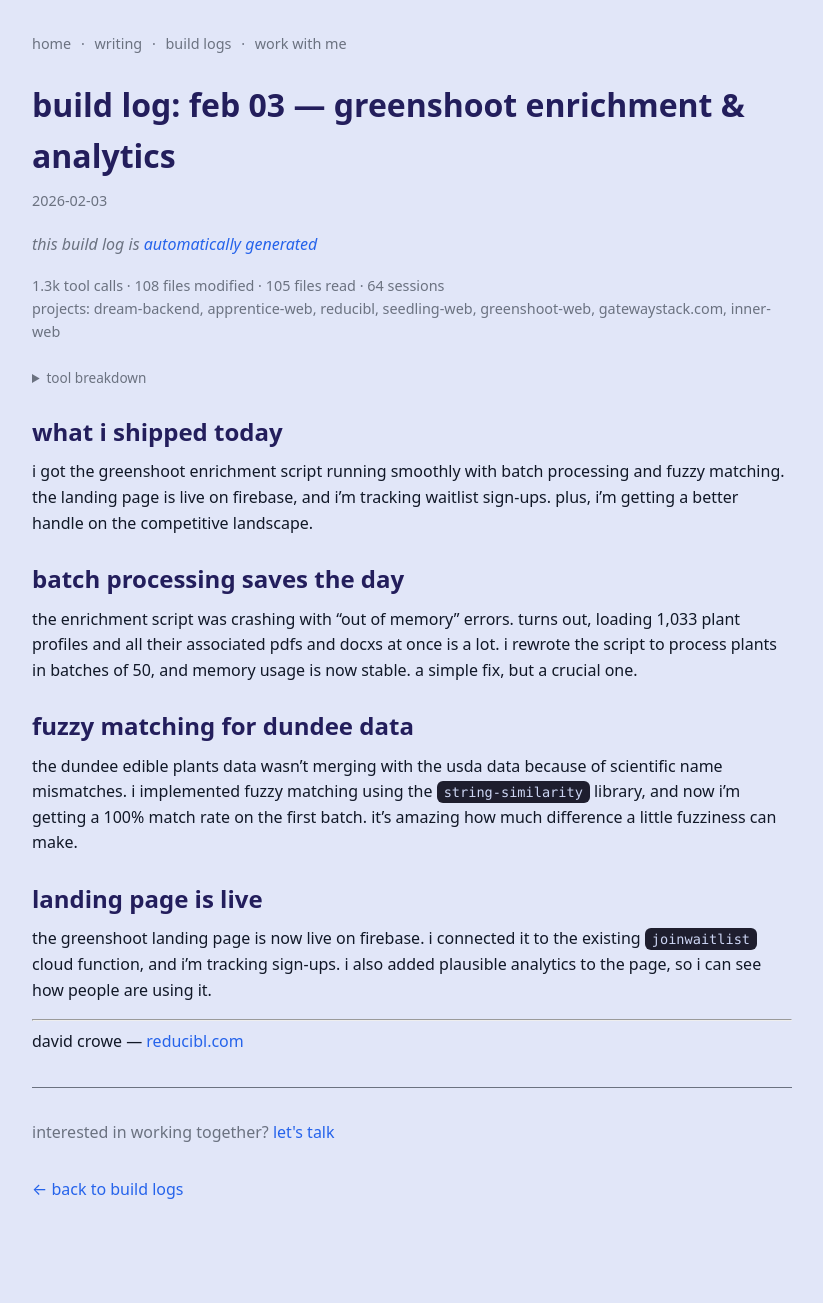
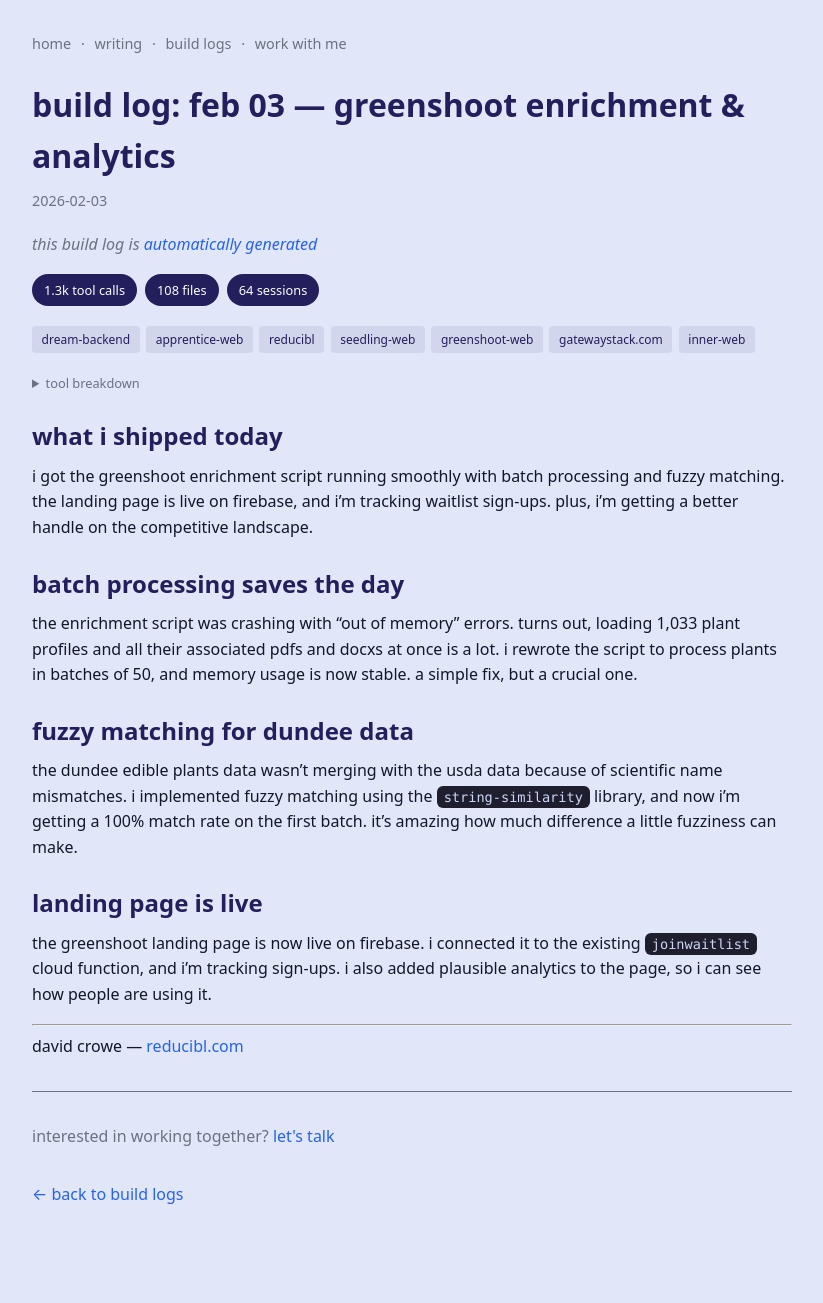
Before and after one commit to davidcrowe/reducibl.com, a Jekyll site: the page built from _posts/2026-02-03-build-log.md, in a window 1280 px wide. Shown: the whole page, without its empty margins (228-1051 px from the left). Built offline with Jekyll 4.4.1, drawn with Linux system fonts in a browser that asks for light colours.

Commit message:
style stats with pills and bar chart visualization

```diff
--- a/_layouts/post.html
+++ b/_layouts/post.html
@@ -11,19 +11,35 @@ layout: default
       this build log is <a href="{{ '/buildlogs' | relative_url }}">automatically generated</a>
     </p>
     {% if page.toolCallCount %}
-    <p style="color: var(--muted); font-size: 0.9rem; margin-bottom: 1.5rem;">
-      {{ page.toolCallCount | divided_by: 1000.0 | round: 1 }}k tool calls
-      {% if page.filesWrittenCount %} · {{ page.filesWrittenCount }} files modified{% endif %}
-      {% if page.filesReadCount %} · {{ page.filesReadCount }} files read{% endif %}
-      {% if page.sessionCount %} · {{ page.sessionCount }} sessions{% endif %}
-      {% if page.projectsWorkedOn %}<br/>projects: {{ page.projectsWorkedOn | join: ", " }}{% endif %}
-    </p>
+    <div style="display: flex; flex-wrap: wrap; gap: 0.5rem; margin-bottom: 1.25rem;">
+      <span style="background: var(--heading, #231E5C); color: white; padding: 0.35rem 0.75rem; border-radius: 2rem; font-size: 0.8rem; font-weight: 500;">{{ page.toolCallCount | divided_by: 1000.0 | round: 1 }}k tool calls</span>
+      {% if page.filesWrittenCount %}<span style="background: var(--heading, #231E5C); color: white; padding: 0.35rem 0.75rem; border-radius: 2rem; font-size: 0.8rem; font-weight: 500;">{{ page.filesWrittenCount }} files</span>{% endif %}
+      {% if page.sessionCount %}<span style="background: var(--heading, #231E5C); color: white; padding: 0.35rem 0.75rem; border-radius: 2rem; font-size: 0.8rem; font-weight: 500;">{{ page.sessionCount }} sessions</span>{% endif %}
+    </div>
+    {% if page.projectsWorkedOn %}
+    <div style="display: flex; flex-wrap: wrap; gap: 0.4rem; margin-bottom: 1.25rem;">
+      {% for project in page.projectsWorkedOn %}
+      <span style="background: rgba(35, 30, 92, 0.08); color: var(--heading, #231E5C); padding: 0.25rem 0.6rem; border-radius: 0.25rem; font-size: 0.75rem;">{{ project }}</span>
+      {% endfor %}
+    </div>
+    {% endif %}
     {% if page.toolBreakdown %}
+    {% assign max_tool_count = 0 %}
+    {% for tool in page.toolBreakdown %}{% if tool[1] > max_tool_count %}{% assign max_tool_count = tool[1] %}{% endif %}{% endfor %}
     <details style="margin-bottom: 1.5rem;">
-      <summary style="cursor: pointer; color: var(--muted); font-size: 0.85rem;">tool breakdown</summary>
-      <p style="margin-top: 0.5rem; font-size: 0.85rem; color: var(--muted);">
-        {% for tool in page.toolBreakdown %}{{ tool[0] }}: {{ tool[1] }}{% unless forloop.last %} · {% endunless %}{% endfor %}
-      </p>
+      <summary style="cursor: pointer; color: var(--muted); font-size: 0.8rem; font-weight: 500;">tool breakdown</summary>
+      <div style="margin-top: 0.75rem; display: flex; flex-direction: column; gap: 0.4rem; max-width: 400px;">
+        {% for tool in page.toolBreakdown %}
+        {% assign bar_width = tool[1] | times: 100 | divided_by: max_tool_count %}
+        <div style="display: flex; align-items: center; gap: 0.5rem; font-size: 0.75rem;">
+          <span style="width: 70px; color: var(--muted); text-align: right;">{{ tool[0] }}</span>
+          <div style="flex: 1; background: rgba(35, 30, 92, 0.1); border-radius: 2px; height: 8px; overflow: hidden;">
+            <div style="width: {{ bar_width }}%; background: var(--heading, #231E5C); height: 100%; border-radius: 2px;"></div>
+          </div>
+          <span style="width: 35px; color: var(--muted); font-size: 0.7rem;">{{ tool[1] }}</span>
+        </div>
+        {% endfor %}
+      </div>
     </details>
     {% endif %}
     {% endif %}
```
